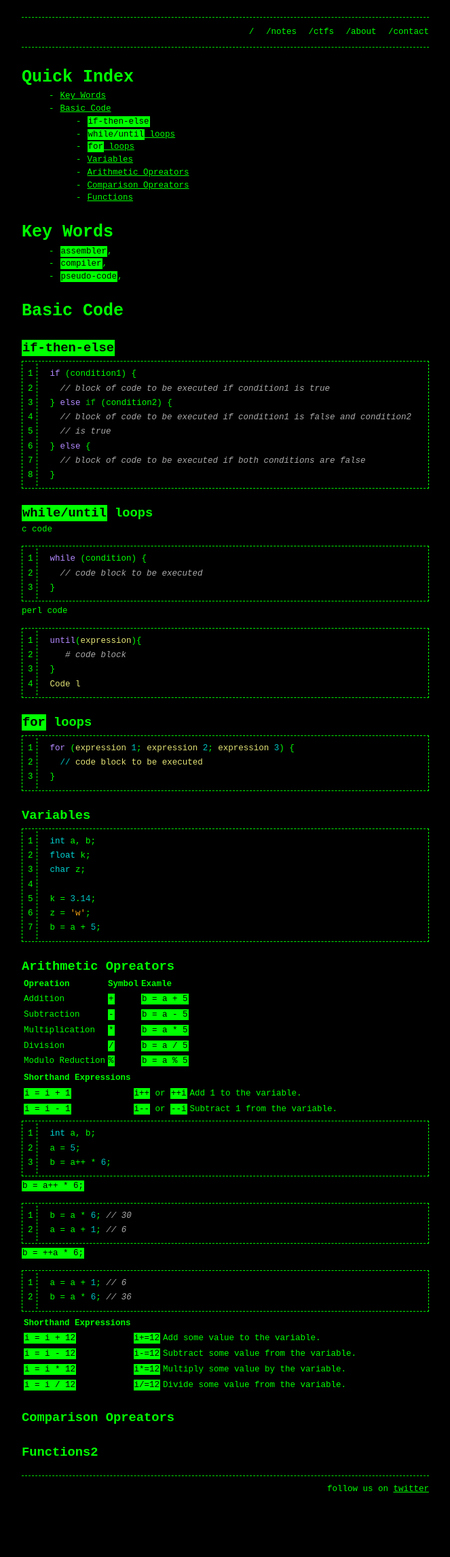
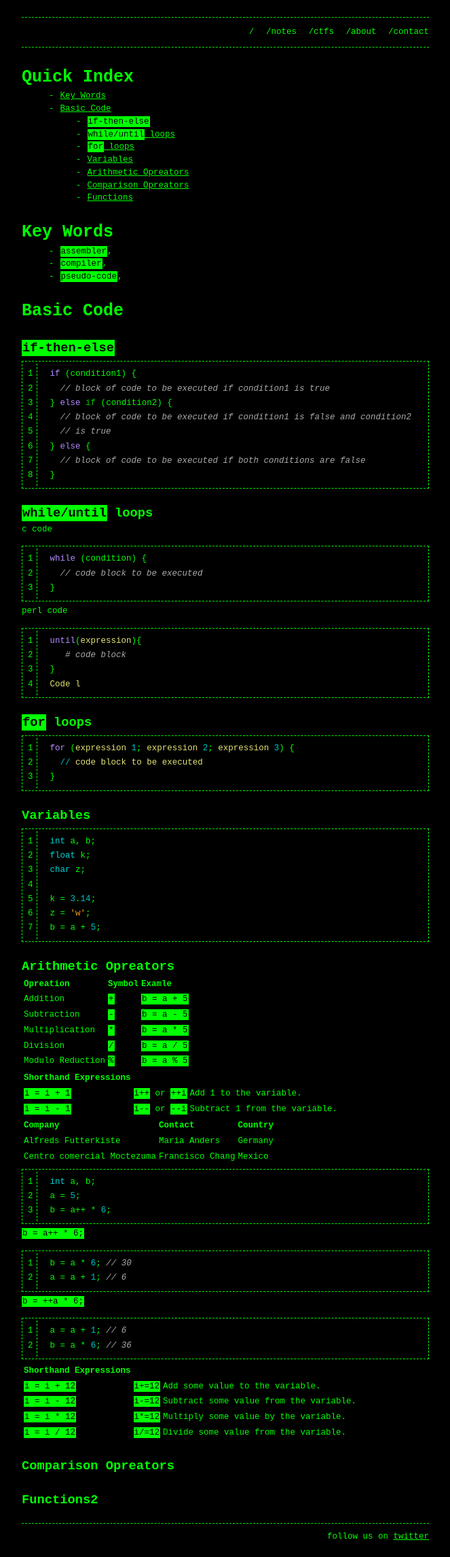
Before and after one commit to C0DE33301/MyBlog, a Jekyll site: the page built from _posts/2026-04-01-2nd-edition-hacking-the-art-of-exploitation-chapter-one.md, in a window 1280 px wide. Shown: the whole page at 68% size, without its empty margins (308-971 px from the left). Built offline with Jekyll 4.4.1, drawn with Linux system fonts in a browser that asks for light colours; before the commit the page ends 2220 px from its top, so only the background shows below that.

Commit message:
Test fix 2, for post.

```diff
--- a/_posts/2026-04-01-2nd-edition-hacking-the-art-of-exploitation-chapter-one.md
+++ b/_posts/2026-04-01-2nd-edition-hacking-the-art-of-exploitation-chapter-one.md
@@ -83,6 +83,24 @@ b = a + 5;
 |`i = i + 1`|`i++` or `++i`|Add 1 to the variable.|
 |`i = i - 1`|`i--` or `--i`|Subtract 1 from the variable.|
 
+ <table>
+  <tr>
+    <th>Company</th>
+    <th>Contact</th>
+    <th>Country</th>
+  </tr>
+  <tr>
+    <td>Alfreds Futterkiste</td>
+    <td>Maria Anders</td>
+    <td>Germany</td>
+  </tr>
+  <tr>
+    <td>Centro comercial Moctezuma</td>
+    <td>Francisco Chang</td>
+    <td>Mexico</td>
+  </tr>
+</table>
+
 {% highlight c linenos %}
 int a, b;
 a = 5;
```
Also changed, not shown: other parts of _posts/2026-04-01-2nd-edition-hacking-the-art-of-exploitation-chapter-one.md (+1 -1 lines).
